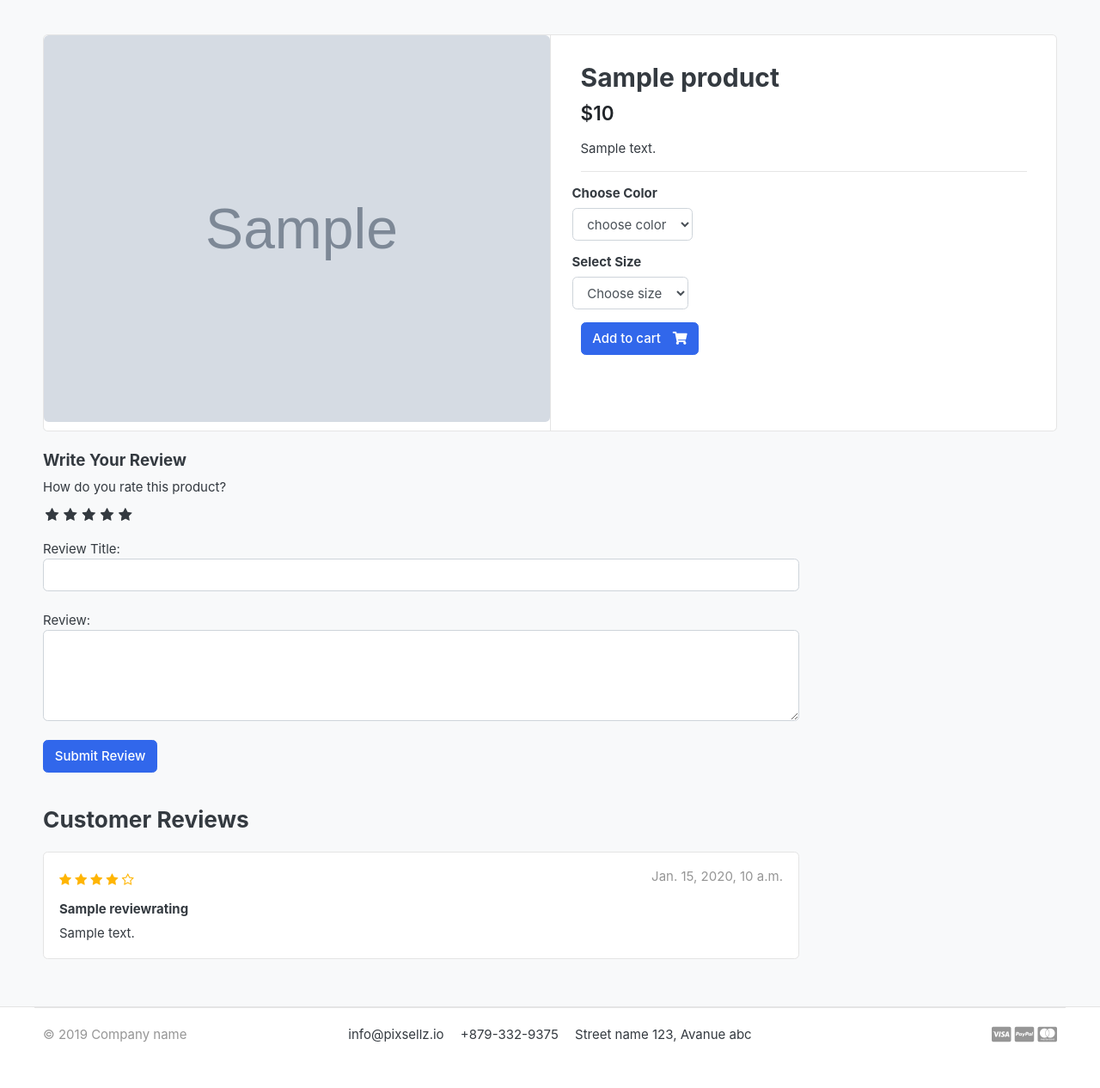
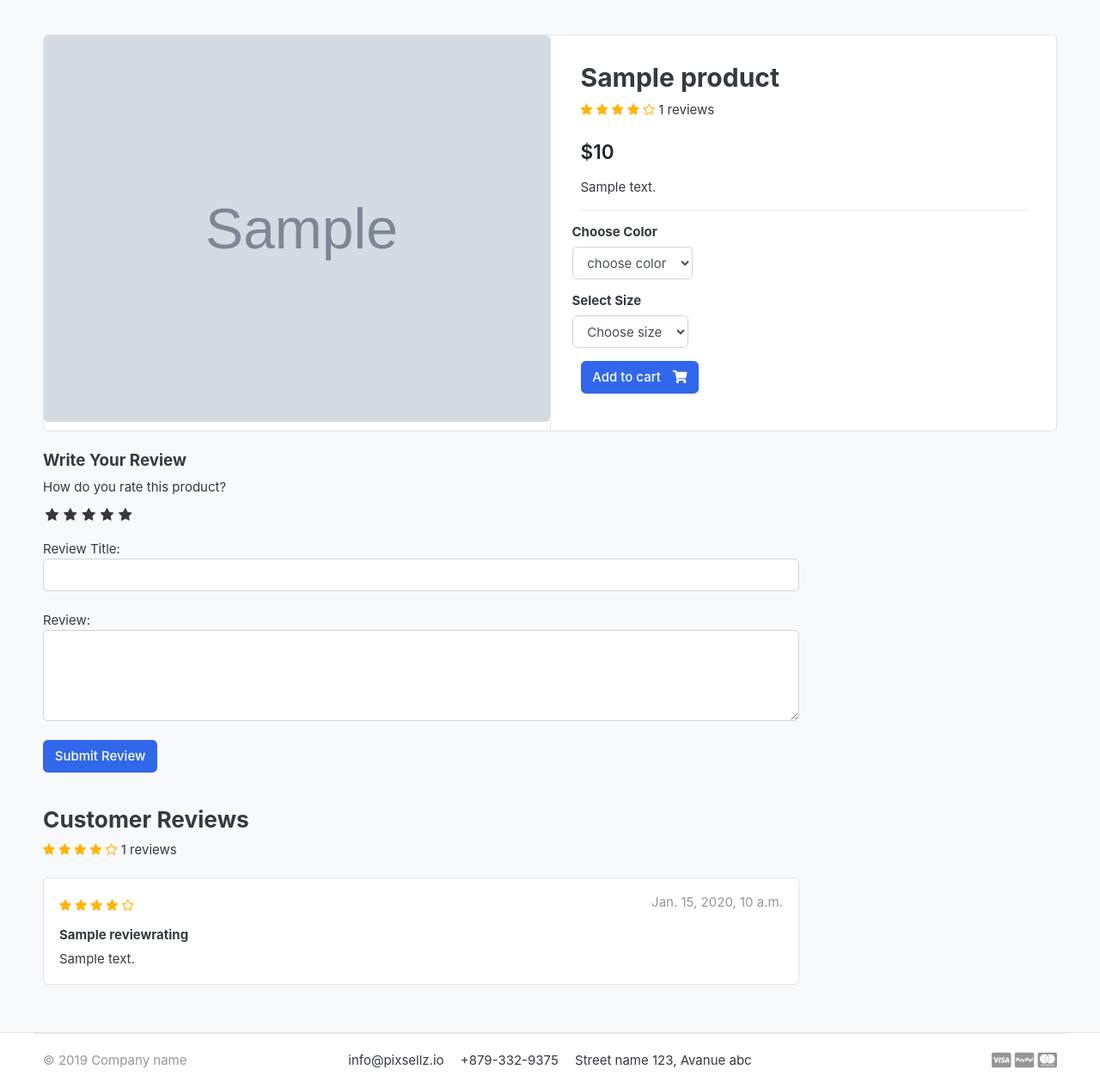
Before and after one commit to apurvpatel2121/Ecommerce, a Django app: a page that uses store/templates/store/product_detail.html in a window 1280 px wide. Shown: the part 118-1384 px from the top of the page at 86% size. Before the commit the page ends 1331 px from the top, so only its background shows below. Run offline with Django 4.2, Linux system fonts and the light colour scheme; a user stored in the database is signed in; tables that the repository leaves empty hold one stand-in row (values such as "Sample post"); grey boxes marked "Sample" are stand-in pictures; some libraries are stand-ins or nearby versions; some web fonts are replaced.

Commit message:
avg review and some more details added

```diff
--- a/store/templates/store/product_detail.html
+++ b/store/templates/store/product_detail.html
@@ -25,6 +25,17 @@
             <article class="content-body">
 
               <h2 class="title">{{ product_detail.product_name }}</h2>
+              <div class="rating-star">
+								<span>
+									<i class="fa fa-star{% if avg_review < 0.5 %}-o{% elif avg_review >= 0.5 and avg_review < 1 %}-half-o {% endif %}" aria-hidden="true"></i>
+									<i class="fa fa-star{% if avg_review < 1.5 %}-o{% elif avg_review >= 1.5 and avg_review < 2 %}-half-o {% endif %}" aria-hidden="true"></i>
+									<i class="fa fa-star{% if avg_review < 2.5 %}-o{% elif avg_review >= 2.5 and avg_review < 3 %}-half-o {% endif %}" aria-hidden="true"></i>
+									<i class="fa fa-star{% if avg_review < 3.5 %}-o{% elif avg_review >= 3.5 and avg_review < 4 %}-half-o {% endif %}" aria-hidden="true"></i>
+									<i class="fa fa-star{% if avg_review < 4.5 %}-o{% elif avg_review >= 4.5 and avg_review < 5 %}-half-o {% endif %}" aria-hidden="true"></i>
+	                <span>{{total_review}} reviews</span>
+									</span>
+							</div>
+<br>
 
               <div class="mb-3">
                 <var class="price h4">${{ product_detail.price }}</var>
@@ -122,7 +133,7 @@
               {% if orderproduct %}
               <input type="submit" value="Submit Review" class="btn btn-primary">
               {% else %}
-              <p>You must be purcahse this product to post a review. <span>
+              <p>You must purcahse this product to post a review. <span>
               {% endif %}
             {% else %}
             <p>You must be logged in to post a review. <span><a href="{% url 'login' %}">Login now</a></span></p>
@@ -138,7 +149,16 @@
         <br>
         <header class="section-heading">
           <h3>Customer Reviews </h3>
-
+          <div class="rating-star">
+            <span>
+              <i class="fa fa-star{% if avg_review < 0.5 %}-o{% elif avg_review >= 0.5 and avg_review < 1 %}-half-o {% endif %}" aria-hidden="true"></i>
+              <i class="fa fa-star{% if avg_review < 1.5 %}-o{% elif avg_review >= 1.5 and avg_review < 2 %}-half-o {% endif %}" aria-hidden="true"></i>
+              <i class="fa fa-star{% if avg_review < 2.5 %}-o{% elif avg_review >= 2.5 and avg_review < 3 %}-half-o {% endif %}" aria-hidden="true"></i>
+              <i class="fa fa-star{% if avg_review < 3.5 %}-o{% elif avg_review >= 3.5 and avg_review < 4 %}-half-o {% endif %}" aria-hidden="true"></i>
+              <i class="fa fa-star{% if avg_review < 4.5 %}-o{% elif avg_review >= 4.5 and avg_review < 5 %}-half-o {% endif %}" aria-hidden="true"></i>
+              <span>{{total_review}} reviews</span>
+              </span>
+          </div>
         </header>
 
         {% for review in reviews %}
--- a/store/views.py
+++ b/store/views.py
@@ -4,7 +4,7 @@ from category.models import Category
 from carts.models import Cart, CartItem
 from carts.views import _get_cart_id
 from django.core.paginator import Paginator
-from django.db.models import Q
+from django.db.models import Q,Avg,Count
 from orders.models import OrderProduct
 # Create your views here.
 
@@ -43,16 +43,21 @@ def product_detail(request, category_slug, product_slug):
     product_in_user_cart = CartItem.objects.filter(
         cart__cart_id=cart_id, product=product).exists()
 
-
+    orderproduct = False
     if request.user.is_authenticated:
         orderproduct = OrderProduct.objects.filter(user=request.user, product_id=product.id).exists()
 
     reviews = ReviewRating.objects.filter(product_id=product.id, status=True)
 
+    avg_review = reviews.aggregate(average_review=Avg("rating"))
+    total_review = reviews.aggregate(total_reviews=Count("id"))
+
     context.update({
         'product_detail': product,
         'orderproduct': orderproduct,
         'reviews': reviews,
+        'avg_review': avg_review['average_review'],
+        'total_review': total_review['total_reviews'],
         # 'product_in_user_cart': product_in_user_cart,
     })
     return render(request, "store/product_detail.html", context)
```
